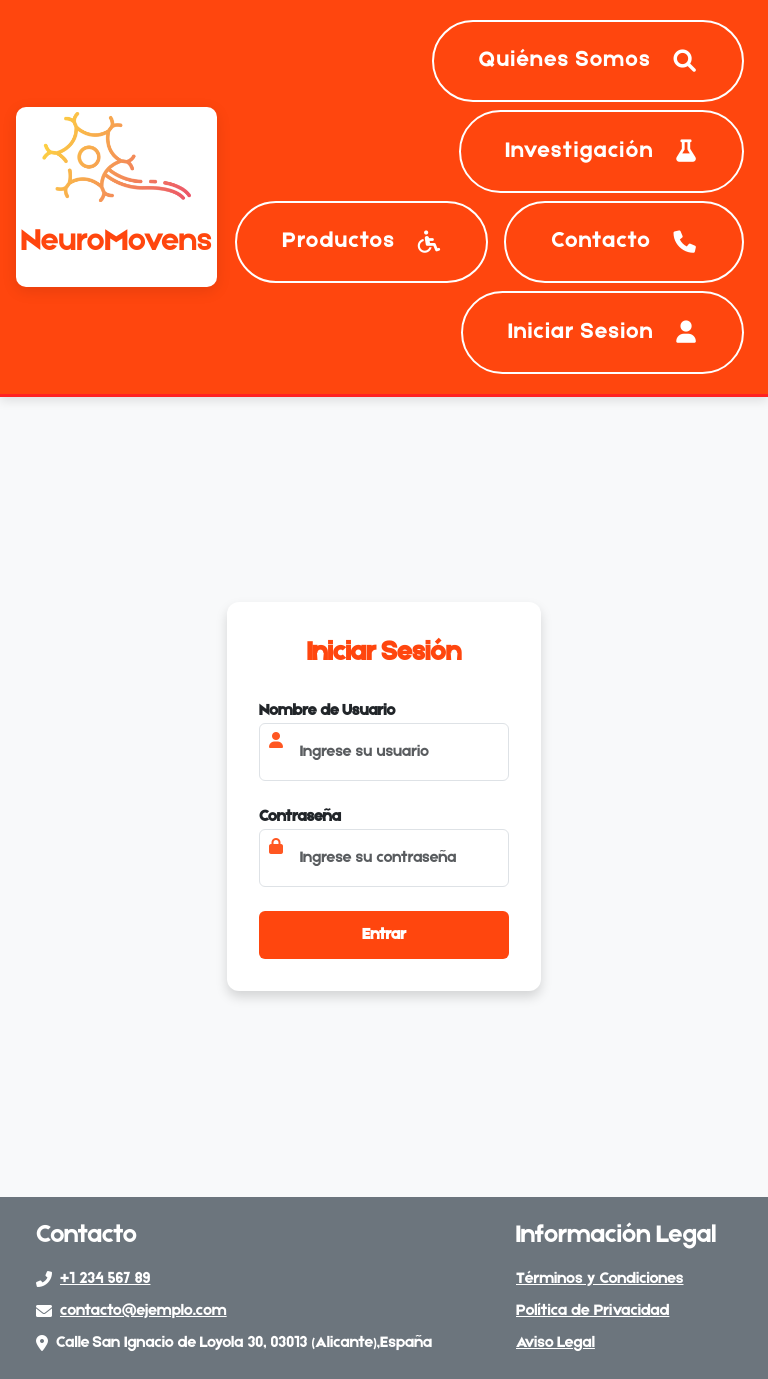
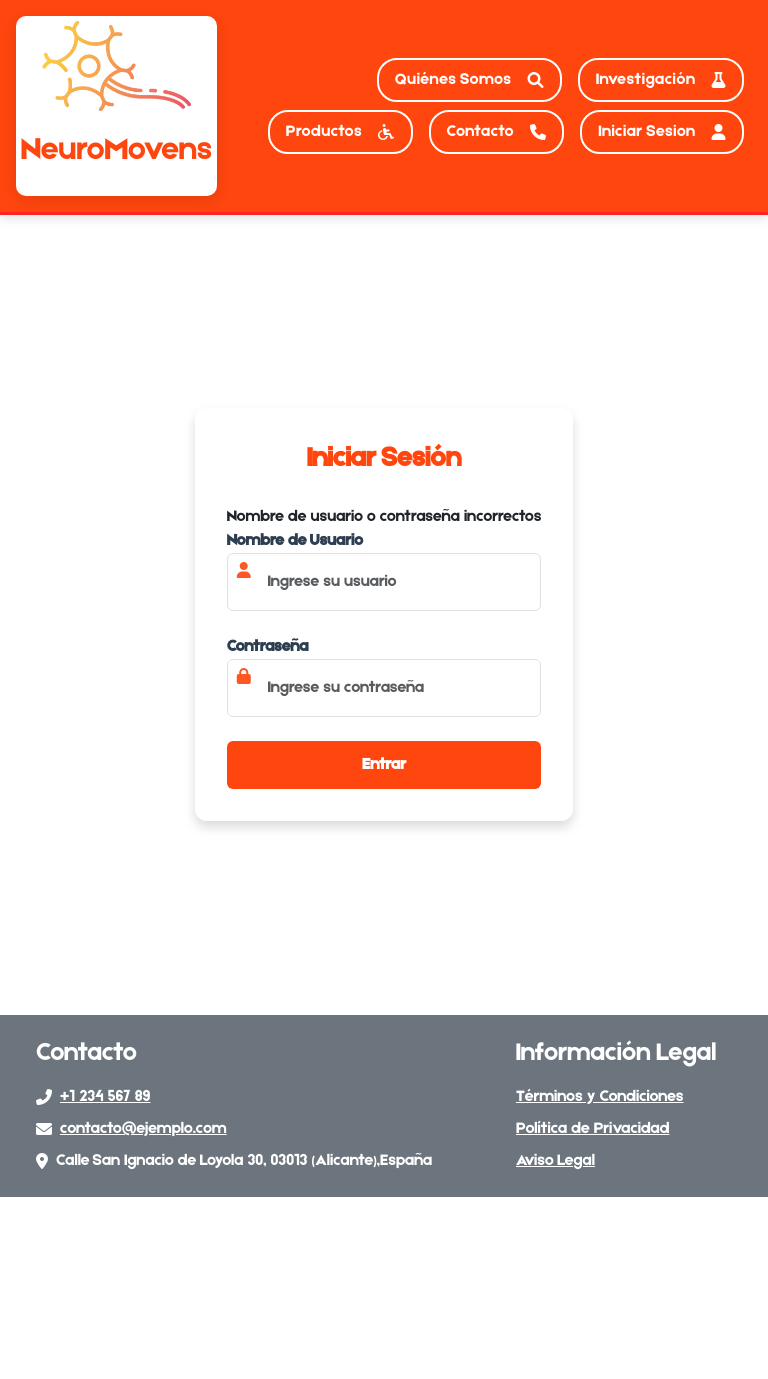
Before and after one commit to AdriRodri13/Neuromovens, a PHP site: page /assets/Vistas/iniciarSesion.php in a window 768 px wide. After the commit the page ends 1197 px from the top, so only its background shows below. Run offline with PHP 8.4, Linux system fonts and the light colour scheme; some libraries are stand-ins or nearby versions.

Commit message:
Neuromovens 1.0.0.3

```diff
--- a/www.neuromovens.com/assets/Vistas/iniciarSesion.php
+++ b/www.neuromovens.com/assets/Vistas/iniciarSesion.php
@@ -1,88 +1,4 @@
 <?php include '../Compartido/header.php';?>
-
-<style>
-    /* Estilo General */
-    body {
-        background-color: var(--color-gris-claro);
-        font-family: 'Etna', sans-serif;
-    }
-
-    /* Contenedor de Login */
-    .login-container {
-        max-width: 400px;
-        padding: 2rem;
-        border-radius: 12px;
-        box-shadow: 0 6px 12px rgba(0, 0, 0, 0.15);
-        background-color: var(--color-blanco);
-        transition: transform 0.3s ease, box-shadow 0.3s ease;
-    }
-    .login-container:hover {
-        transform: scale(1.02);
-        box-shadow: 0 8px 16px rgba(0, 0, 0, 0.25);
-    }
-
-    /* Encabezado de Login */
-    .login-header {
-        color: var(--color-principal);
-        font-weight: bold;
-        font-size: 1.7rem;
-        text-align: center;
-        margin-bottom: 1.5rem;
-    }
-
-    /* Estilos de los campos de entrada */
-    .form-group {
-        position: relative;
-        margin-bottom: 1.5rem;
-    }
-    .form-group label {
-        font-weight: bold;
-        color: var(--color-gris-oscuro);
-    }
-    .form-group .form-control {
-        padding-left: 2.5rem;
-    }
-    .form-group i {
-        position: absolute;
-        top: 50%;
-        left: 10px;
-        transform: translateY(-50%);
-        color: var(--color-suave);
-    }
-
-    .form-control{
-        padding: 1em;
-    }
-
-    .form-control:focus {
-        border-color: var(--color-principal);
-        box-shadow: 0 0 0 0.2rem rgba(255, 87, 34, 0.25);
-    }
-
-    /* Botón de inicio de sesión */
-    .btn-login {
-        background-color: var(--color-principal);
-        color: var(--color-blanco);
-        border: none;
-        font-weight: bold;
-        width: 100%;
-        padding: 0.75rem;
-        border-radius: 6px;
-        transition: background-color 0.3s;
-    }
-    .btn-login:hover {
-        background-color: var(--color-suave);
-    }
-
-    /* Mensaje de Error (oculto por defecto) */
-    .error-message {
-        display: none;
-        color: red;
-        text-align: center;
-        font-size: 0.9rem;
-        margin-top: 0.5rem;
-    }
-</style>
 
 <div class="d-flex justify-content-center align-items-center vh-100">
     <div class="login-container">
--- a/www.neuromovens.com/assets/css/style.css
+++ b/www.neuromovens.com/assets/css/style.css
@@ -13,15 +15,69 @@
 @font-face {
     font-family: 'Etna';
     src: url('../webfonts/Etna.woff2') format('woff2'),
-        url('../webfonts/Etna.woff') format('woff');
+    url('../webfonts/Etna.woff') format('woff');
     font-weight: normal;
     font-style: normal;
     font-display: swap;
 }
 
+body,
+html {
+    overflow-x: hidden;
+}
+
 body {
-    font-family: 'Etna';
+    font-family: 'Etna', serif;
 }
+
+h2 {
+    font-size: 2rem;
+    color: var(--color-oscuro);
+    font-weight: 600;
+}
+
+main {
+    margin: 0 auto;
+    text-align: center;
+}
+
+p.lead {
+    font-size: 1.125rem;
+    color: var(--color-gris-suave);
+    line-height: 1.6;
+}
+
+ul {
+    font-size: 1.125rem;
+    line-height: 1.6;
+    color: var(--color-oscuro);
+}
+
+ul li {
+    margin-bottom: 15px;
+    text-align: left;
+    margin-left: 3em;
+}
+
+ul li strong {
+    color: var(--color-principal);
+    letter-spacing: 1px;
+    font-weight: 600;
+}
+
+.destacado {
+    color: #ff440c;
+    /* Color de énfasis */
+    font-weight: bold;
+    background-color: #ffc374;
+    /* Color de fondo suave */
+    padding: 1px 3px;
+    border-radius: 3px;
+    font-family: 'Gill Sans', 'Gill Sans MT', Calibri, 'Trebuchet MS', sans-serif;
+}
+
+/* Cabecera */
+
 
 header {
     background-color: var(--color-principal);
@@ -62,7 +118,7 @@ header .logo:hover {
 }
 
 .texto_logo {
-    font-family: 'Etna';
+    font-family: 'Etna', serif;
     color: var(--color-principal);
     font-size: 2em;
 }
@@ -531,9 +469,140 @@ html {
     font-size: 1.1em;
 }
 
-/* Responsive ajuste de formulario en pantallas pequeñas */
-@media (max-width: 576px) {
+/* Iniciar sesion */
+
+.login-container {
+    max-width: 40em;
+    padding: 2rem;
+    border-radius: 12px;
+    box-shadow: 0 6px 12px rgba(0, 0, 0, 0.15);
+    background-color: var(--color-blanco);
+    transition: transform 0.3s ease, box-shadow 0.3s ease;
+}
+
+.login-container:hover {
+    transform: scale(1.02);
+    box-shadow: 0 8px 16px rgba(0, 0, 0, 0.25);
+}
+
+.login-header {
+    color: var(--color-principal);
+    font-weight: bold;
+    font-size: 1.7rem;
+    text-align: center;
+    margin-bottom: 1.5rem;
+}
+
+.form-group {
+    position: relative;
+    margin-bottom: 1.5rem;
+}
+
+.form-group label {
+    font-weight: bold;
+    color: #2c3e50;
+}
+
+.form-group .form-control {
+    padding-left: 2.5rem;
+}
+
+.form-group i {
+    position: absolute;
+    top: 50%;
+    left: 10px;
+    transform: translateY(-50%);
+    color: var(--color-suave);
+}
+
+.form-control {
+    padding: 1em;
+}
+
+.form-control:focus {
+    border-color: var(--color-principal);
+    box-shadow: 0 0 0 0.2rem rgba(255, 87, 34, 0.25);
+}
+
+.btn-login {
+    background-color: var(--color-principal);
+    color: var(--color-blanco);
+    border: none;
+    font-weight: bold;
+    width: 100%;
+    padding: 0.75rem;
+    border-radius: 6px;
+    transition: background-color 0.3s;
+}
+
+.btn-login:hover {
+    background-color: var(--color-suave);
+}
+
+/* Moviles y pantallas pequeñas */
+
+@media screen and (max-width: 768px) {
+    section {
+        padding: 10px;
+    }
+
+    .equipo {
+        padding: 20px;
+    }
+
+    .section-container {
+        max-width: 90%;
+    }
+
+    .category-section {
+        max-width: 95%;
+
+    }
+
+    .product-card {
+        flex-direction: column;
+        /* Vuelve a fila en pantallas grandes */
+        align-items: center;
+        text-align: center;
+    }
+
+    .title {
+        font-size: 3em;
+    }
+
+    nav a {
+        margin: 0 0.75em;
+        padding: 0.5em 1em;
+        border-radius: 1.25em;
+        font-size: 1rem;
+        letter-spacing: 0.03125em;
+    }
+
     .contact-form {
+        max-width: 95%;
         padding: 15px;
     }
+
+    .contact-section {
+        max-width: 95%;
+    }
 }
+
+
+@media (min-width: 768px) {
+    .contact-content {
+        display: flex;
+        align-items: center;
+        justify-content: center;
+        gap: 20px;
+    }
+
+    .contact-info,
+    .contact-map {
+        flex: 1;
+    }
+
+    .contact-map iframe {
+        height: 400px;
+    }
+}
--- a/www.neuromovens.com/assets/js/aparicion.js
+++ b/www.neuromovens.com/assets/js/aparicion.js
@@ -21,7 +21,7 @@ const observer = new IntersectionObserver((entries) => {
     });
 }, {
     root: null,
-    threshold: 0.08
+    threshold: 0.05
 });
 
 // Observa cada sección
--- a/www.neuromovens.com/index.php
+++ b/www.neuromovens.com/index.php
@@ -74,7 +74,7 @@ if(isset($_SESSION['usuario']) && $_SESSION['usuario'] === true){
                     <!-- Imagen a la izquierda en pantallas grandes -->
                     <div class="col-md-5 mb-4 mb-md-0">
                         <img src="assets/images/imagen_personal.jpg" alt="Foto Equipo Neuromuvens"
-                            class="img-fluid rounded shadow-sm imagen_equipo" id="imagen_equipo">
+                            class="img-fluid rounded shadow-sm imagen_equipo">
                     </div>
                     <!-- Texto a la derecha en pantallas grandes, ocupa el 80% en pantallas medianas y el 100% en móviles -->
                     <div class="col-12 col-md-7">
```
Also changed, not shown: other parts of www.neuromovens.com/assets/css/style.css (+17 -133 lines).
